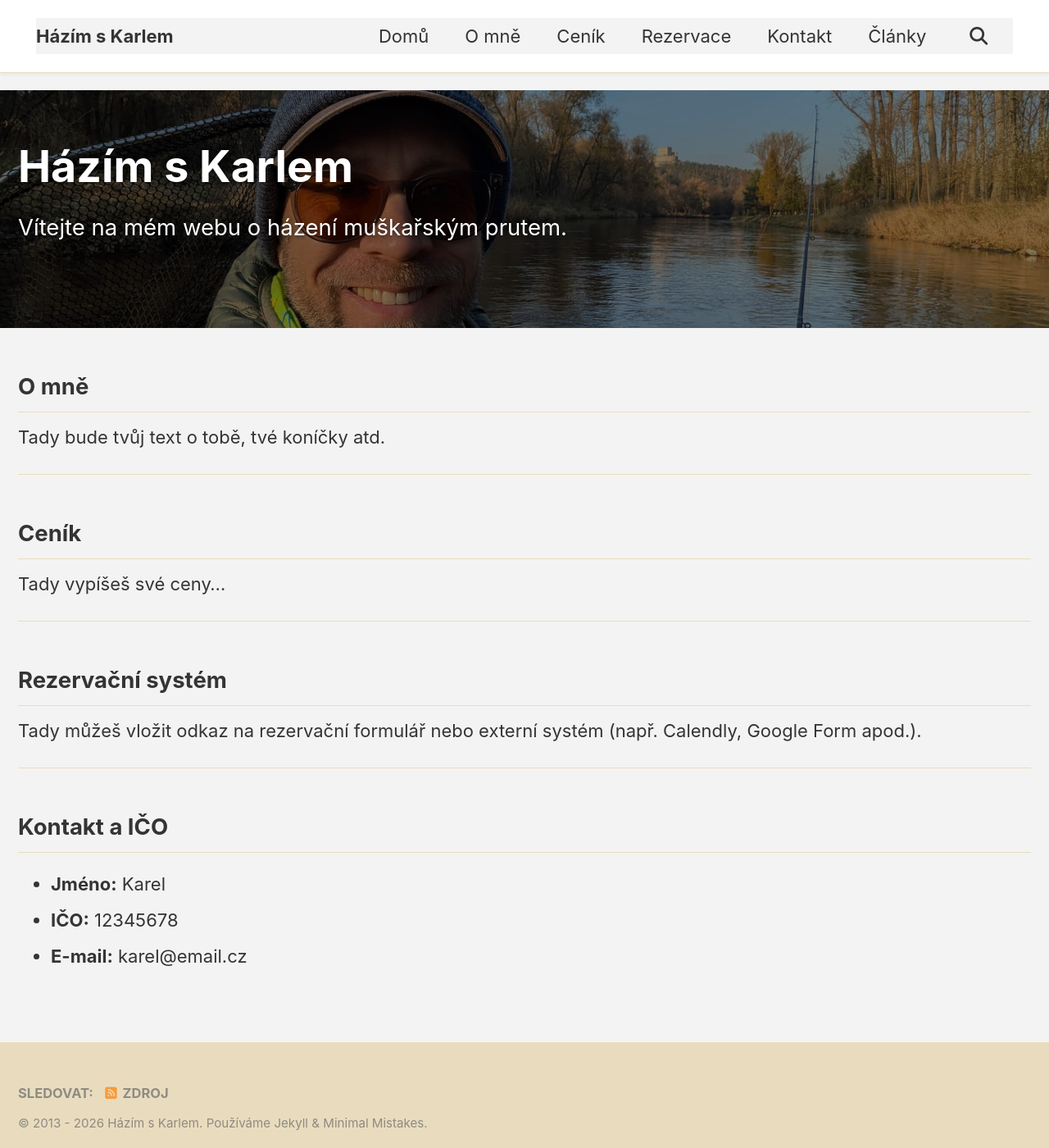
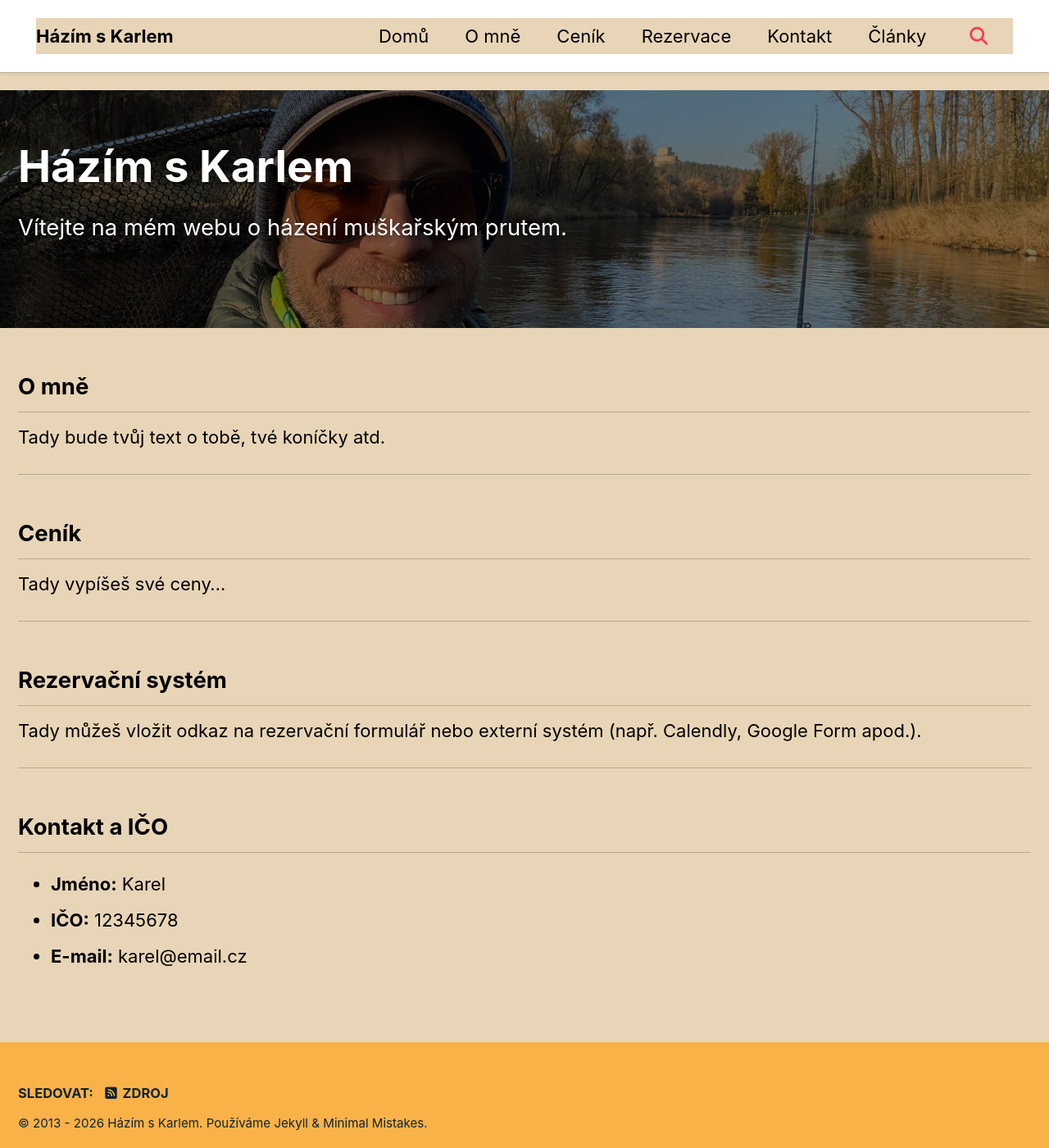
Before and after one commit to hazimskarlem/hazimskarlem.github.io, a Jekyll site: the page built from index.md, in a window 1280 px wide and 1400 px high. Shown: the whole window at 82% size. Built offline with Jekyll 4.4.1, drawn with Linux system fonts in a browser that asks for light colours; cached includes are drawn as plain includes.

Commit message:
Update _config.yml

```diff
--- a/_config.yml
+++ b/_config.yml
@@ -12,7 +12,7 @@
 
 # theme                 : "minimal-mistakes-jekyll"
 # remote_theme          : "mmistakes/minimal-mistakes"
-minimal_mistakes_skin    : "dirt" # "default", "air", "aqua", "contrast", "dark", "dirt", "neon", "mint", "plum", "sunrise", "catppuccin_latte", "catppuccin_mocha"
+minimal_mistakes_skin    : "sunrise" # "default", "air", "aqua", "contrast", "dark", "dirt", "neon", "mint", "plum", "sunrise", "catppuccin_latte", "catppuccin_mocha"
 
 # Site Settings
 locale                  : "cs-CZ"
```
